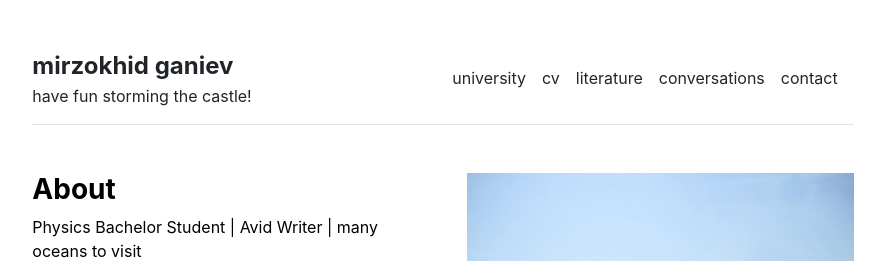
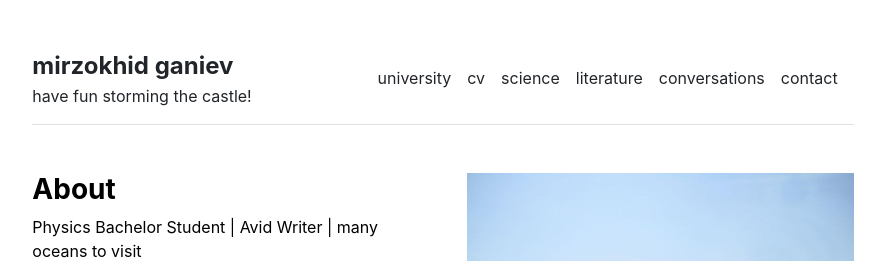
Before and after one commit to Mirzokhid/mirzokhid.github.io, a Jekyll site: the page built from README.md, in a window 1280 px wide. Shown: the top 261 px of the page, without its empty margins (197-1082 px from the left). Built offline with Jekyll 4.4.1, drawn with Linux system fonts in a browser that asks for light colours; our own code applies the rules of GitHub Pages for plain Markdown files.

Commit message:
Update settings.yml

```diff
--- a/_data/settings.yml
+++ b/_data/settings.yml
@@ -1,6 +1,7 @@
 menu:
 - {name: 'university', url: '/university'}
 - {name: 'cv', url: '/publications'}
+- {name: 'science', url: '/contact'}
 - {name: 'literature', url: '/courses'}
 - {name: 'conversations', url: '/cv'}
 - {name: 'contact', url: '/contact'}
```
